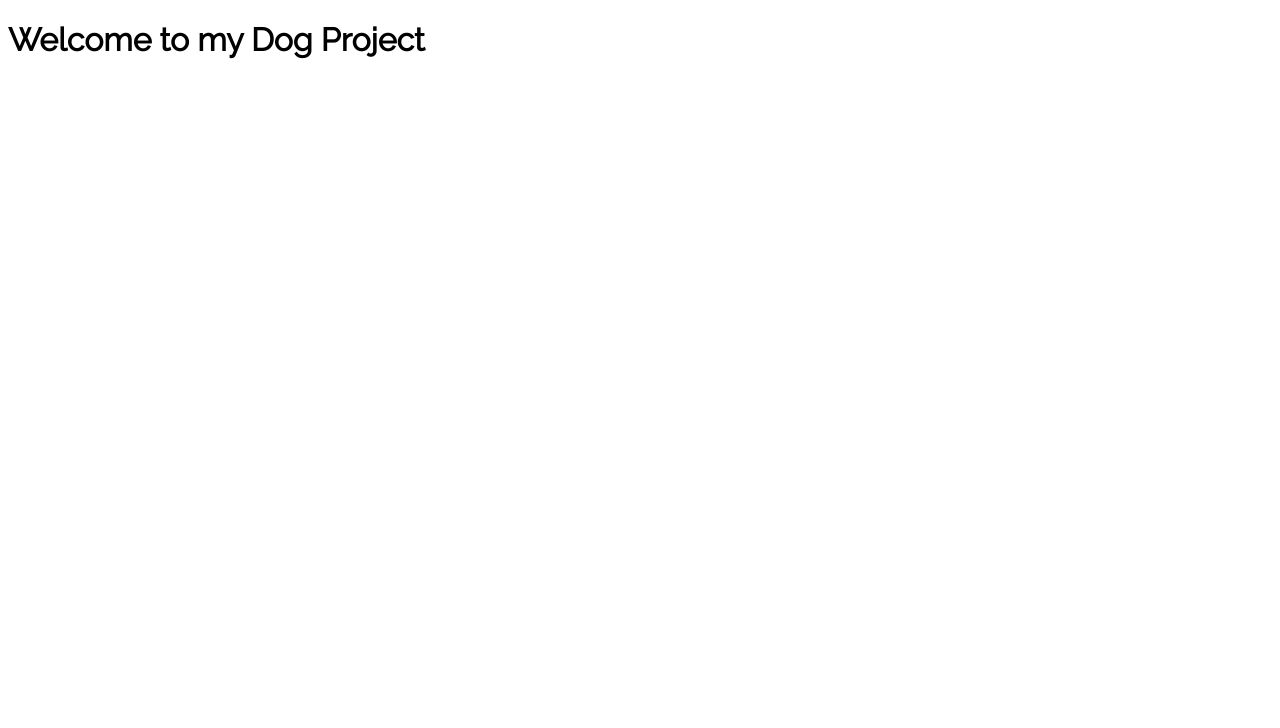
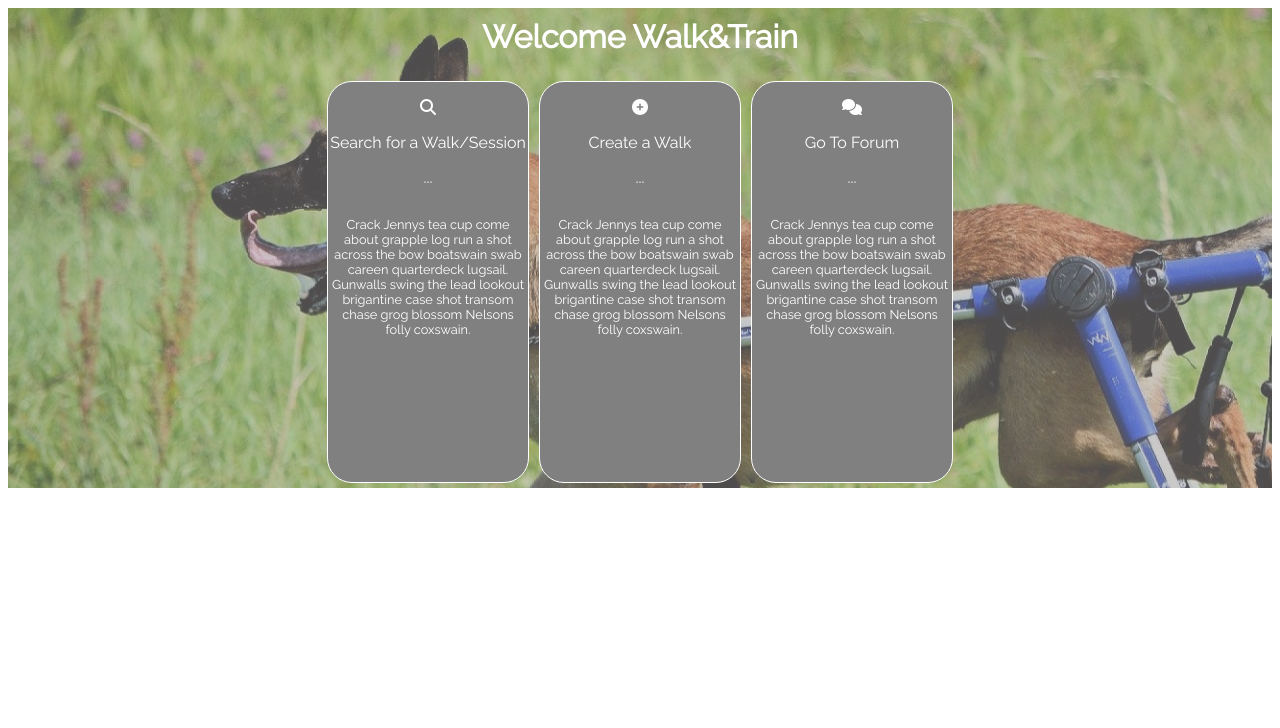
Before and after one commit to taplincorentin/projet, a Symfony app: template templates/home/index.html.twig in a window 1280 px wide. Shown: the top 728 px of the page. Run offline with Twig, Linux system fonts and the light colour scheme; the template is opened without the code that fills it, so the values that code supplies are empty; some libraries are stand-ins or nearby versions.

Commit message:
working on homepage

```diff
--- a/public/styles/app.css
+++ b/public/styles/app.css
@@ -182,6 +182,43 @@
 }
 
 }
+
+/*HOMEPAGE*/
+.homepage{
+  background-image: url( '/images/site/background-dog.jpg' );
+}
+
+.homepage-container {
+  background: rgba(155, 152, 152, 0.5);
+  color: white;
+  text-align: center;
+}
+
+.homepage-container h1 {
+  margin-top: 0;
+  padding-top: 10px;
+}
+
+.homepage-menu {
+  display: flex;
+  justify-content: center;
+
+}
+
+.homepage-item {
+  background-color: gray;
+  border: solid 1px white;
+  width: 200px;
+  height: 400px;
+  border-radius: 25px;
+  margin: 5px;
+}
+
+.item-text {
+  font-size: 0.8em;
+  margin-top: 30px;
+}
+
 
 /*LOGIN PAGE*/
 .login-container {
--- a/templates/home/index.html.twig
+++ b/templates/home/index.html.twig
@@ -7,7 +7,30 @@
 {% endblock %}
 
 {% block body %}
+    <div class="homepage">
+        <div class="homepage-container">
+            <h1>Welcome Walk&Train</h1>
+            <div class="homepage-menu">
+                <div class="homepage-item">
+                    <p><i class="fa-solid fa-magnifying-glass"></i></p>
+                    <p>Search for a Walk/Session</p>
+                    <p>...</p>
+                    <p class="item-text">Crack Jennys tea cup come about grapple log run a shot across the bow boatswain swab careen quarterdeck lugsail. Gunwalls swing the lead lookout brigantine case shot transom chase grog blossom Nelsons folly coxswain.</p>
+                </div>
+                <div class="homepage-item">
+                    <p><i class="fa-solid fa-circle-plus"></i></p>
+                    <p>Create a Walk</p>
+                    <p>...</p>
+                    <p class="item-text">Crack Jennys tea cup come about grapple log run a shot across the bow boatswain swab careen quarterdeck lugsail. Gunwalls swing the lead lookout brigantine case shot transom chase grog blossom Nelsons folly coxswain.</p>
+                </div>
+                <div class="homepage-item">
+                    <p><i class="fa-solid fa-comments"></i></p>
+                    <p>Go To Forum</p>
+                    <p>...</p>
+                    <p class="item-text">Crack Jennys tea cup come about grapple log run a shot across the bow boatswain swab careen quarterdeck lugsail. Gunwalls swing the lead lookout brigantine case shot transom chase grog blossom Nelsons folly coxswain.</p>
+                </div>
+            </div>
+        </div>
 
-    <h1>Welcome to my Dog Project</h1>
-
+    </div>
 {% endblock %}
```
Also changed, not shown: public/images/site/background-dog.jpg (added), public/images/site/background-grey.avif (added), public/images/site/dog-background.jpg (added).
